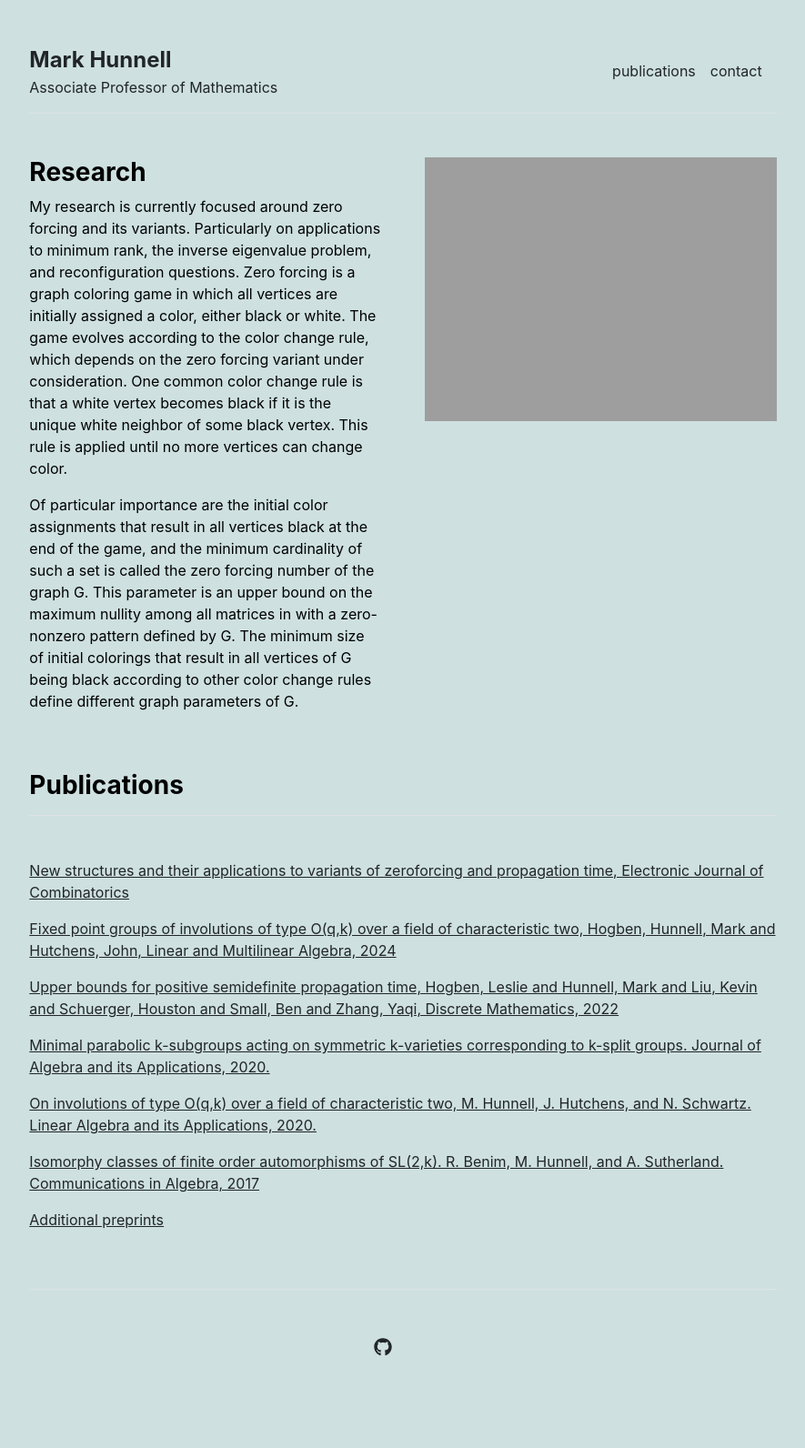
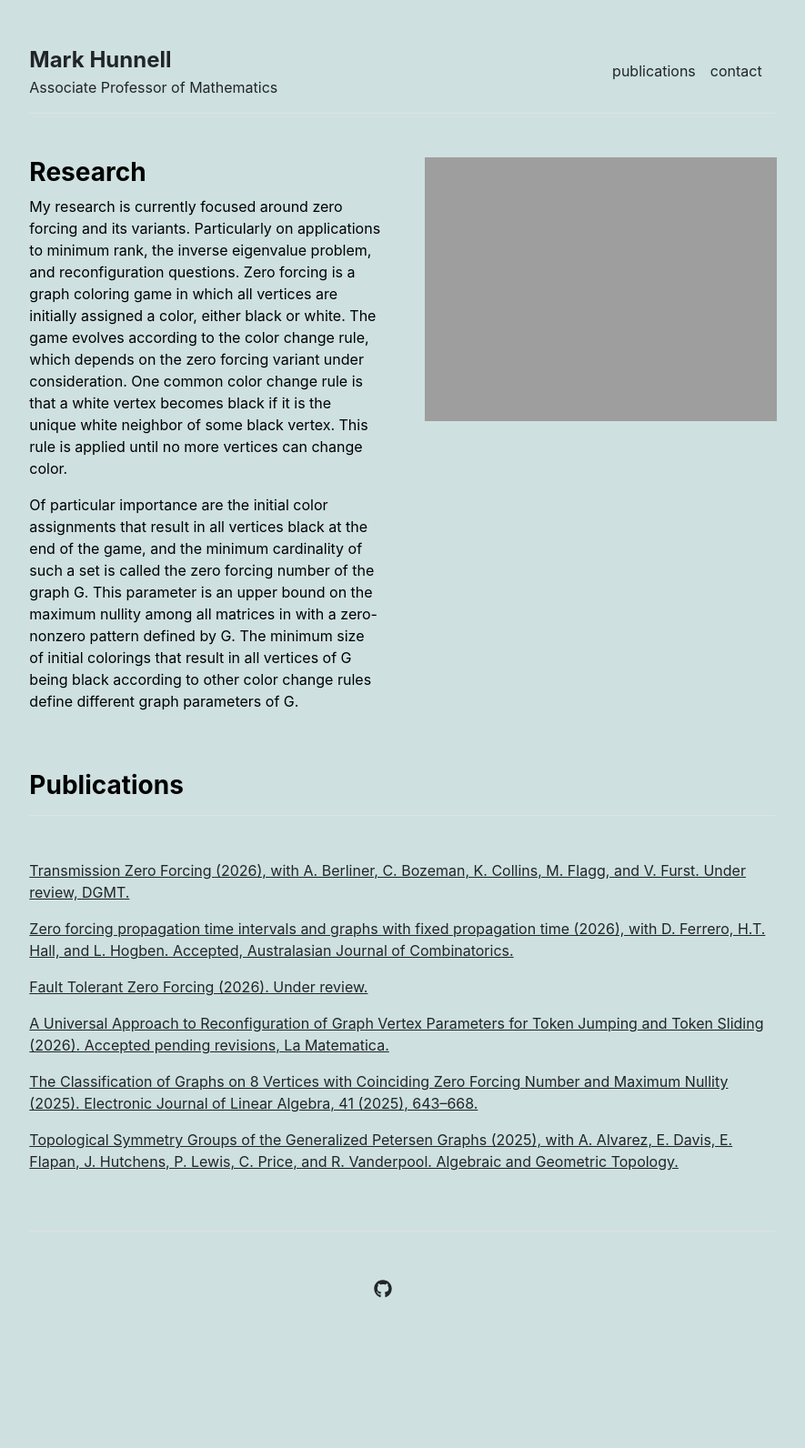
Before and after one commit to hunnellm/hunnellm.github.io, a Jekyll site: the page built from index.md, in a window 1280 px wide. Shown: the whole page at 91% size, without its empty margins (197-1082 px from the left). Built offline with Jekyll 4.4.1, drawn with Linux system fonts in a browser that asks for light colours; after the commit the page ends 1528 px from its top, so only the background shows below that.

Commit message:
Update publications data to match full list from publications.md

```diff
--- a/_data/publications.yml
+++ b/_data/publications.yml
@@ -1,18 +1,21 @@
 featured:
-- {name: 'New structures and their applications to variants of zeroforcing and propagation time, Electronic Journal of Combinatorics', url: 'https://doi.org/10.37236/12237'}
-- {name: 'Fixed point groups of involutions of type O(q,k) over a field of characteristic two, Hogben, Hunnell, Mark and Hutchens, John, Linear and Multilinear Algebra, 2024', url: 'https://www.tandfonline.com/doi/full/10.1080/03081087.2024.2340743'}
-- {name: 'Upper bounds for positive semidefinite propagation time, Hogben, Leslie and Hunnell, Mark and Liu, Kevin and Schuerger, Houston and Small, Ben and Zhang, Yaqi, Discrete Mathematics, 2022', url: '/publications/upper_bounds.pdf'}
-- {name: 'Minimal parabolic k-subgroups acting on symmetric k-varieties corresponding to k-split groups. Journal of Algebra and its Applications, 2020.', url: '/publications/Minimal Parabolics Paper.pdf'}
-- {name: 'On involutions of type O(q,k) over a field of characteristic two, M. Hunnell, J. Hutchens, and N. Schwartz. Linear Algebra and its Applications, 2020.', url: '/publications/Ochar2.pdf'}
-- {name: 'Isomorphy classes of finite order automorphisms of SL(2,k). R. Benim, M. Hunnell, and A. Sutherland. Communications in Algebra, 2017', url: '/publications/Isomorphy classes of finite order automorphisms of SL 2 k.pdf'}
-- {name: 'Additional preprints', url: 'https://arxiv.org/search/?query=hunnell%2C+mark&searchtype=author&abstracts=show&order=-announced_date_first&size=50'}
-
+- {name: 'Transmission Zero Forcing (2026), with A. Berliner, C. Bozeman, K. Collins, M. Flagg, and V. Furst. Under review, DGMT.', url: 'https://arxiv.org/abs/2606.22246'}
+- {name: 'Zero forcing propagation time intervals and graphs with fixed propagation time (2026), with D. Ferrero, H.T. Hall, and L. Hogben. Accepted, Australasian Journal of Combinatorics.', url: 'https://arxiv.org/abs/2511.16335'}
+- {name: 'Fault Tolerant Zero Forcing (2026). Under review.', url: 'https://arxiv.org/abs/2509.07854'}
+- {name: 'A Universal Approach to Reconfiguration of Graph Vertex Parameters for Token Jumping and Token Sliding (2026). Accepted pending revisions, La Matematica.', url: 'https://arxiv.org/abs/2501.03642'}
+- {name: 'The Classification of Graphs on 8 Vertices with Coinciding Zero Forcing Number and Maximum Nullity (2025). Electronic Journal of Linear Algebra, 41 (2025), 643–668.', url: 'https://journals.uwyo.edu/index.php/ela/article/view/9635'}
+- {name: 'Topological Symmetry Groups of the Generalized Petersen Graphs (2025), with A. Alvarez, E. Davis, E. Flapan, J. Hutchens, P. Lewis, C. Price, and R. Vanderpool. Algebraic and Geometric Topology.', url: 'https://msp.org/agt/2025/25-8/p13.xhtml'}
 
 index:
-- {name: 'New structures and their applications to variants of zeroforcing and propagation time, Electronic Journal of Combinatorics', url: 'https://doi.org/10.37236/12237'}
-- {name: 'Fixed point groups of involutions of type O(q,k) over a field of characteristic two, Hunnell, Mark and Hutchens, John, Linear and Multilinear Algebra, 2024', url: 'https://www.tandfonline.com/doi/full/10.1080/03081087.2024.2340743'}
-- {name: 'Upper bounds for positive semidefinite propagation time, Hogben, Leslie and Hunnell, Mark and Liu, Kevin and Schuerger, Houston and Small, Ben and Zhang, Yaqi, Discrete Mathematics, 2022', url: '/publications/upper_bounds.pdf'}
-- {name: 'Minimal parabolic k-subgroups acting on symmetric k-varieties corresponding to k-split groups. Journal of Algebra and its Applications, 2020.', url: '/publications/Minimal Parabolics Paper.pdf'}
-- {name: 'On involutions of type O(q,k) over a field of characteristic two, M. Hunnell, J. Hutchens, and N. Schwartz. Linear Algebra and its Applications, 2020.', url: '/publications/Ochar2.pdf'}
-- {name: 'Isomorphy classes of finite order automorphisms of SL(2,k). R. Benim, M. Hunnell, and A. Sutherland. Communications in Algebra, 2017', url: '/publications/Isomorphy classes of finite order automorphisms of SL 2 k.pdf'}
-- {name: 'Additional preprints', url: 'https://arxiv.org/search/?query=hunnell%2C+mark&searchtype=author&abstracts=show&order=-announced_date_first&size=50'}
+- {name: 'Transmission Zero Forcing (2026), with A. Berliner, C. Bozeman, K. Collins, M. Flagg, and V. Furst. Under review, DGMT.', url: 'https://arxiv.org/abs/2606.22246'}
+- {name: 'Zero forcing propagation time intervals and graphs with fixed propagation time (2026), with D. Ferrero, H.T. Hall, and L. Hogben. Accepted, Australasian Journal of Combinatorics.', url: 'https://arxiv.org/abs/2511.16335'}
+- {name: 'Fault Tolerant Zero Forcing (2026). Under review.', url: 'https://arxiv.org/abs/2509.07854'}
+- {name: 'A Universal Approach to Reconfiguration of Graph Vertex Parameters for Token Jumping and Token Sliding (2026). Accepted pending revisions, La Matematica.', url: 'https://arxiv.org/abs/2501.03642'}
+- {name: 'The Classification of Graphs on 8 Vertices with Coinciding Zero Forcing Number and Maximum Nullity (2025). Electronic Journal of Linear Algebra, 41 (2025), 643–668.', url: 'https://journals.uwyo.edu/index.php/ela/article/view/9635'}
+- {name: 'Topological Symmetry Groups of the Generalized Petersen Graphs (2025), with A. Alvarez, E. Davis, E. Flapan, J. Hutchens, P. Lewis, C. Price, and R. Vanderpool. Algebraic and Geometric Topology.', url: 'https://msp.org/agt/2025/25-8/p13.xhtml'}
+- {name: 'New Structures and Their Applications to Variants of Zero Forcing and Propagation Time (2025). Electronic Journal of Combinatorics, 32(2), P2.19.', url: 'https://doi.org/10.37236/12237'}
+- {name: 'Fixed Point Groups of Involutions of O(q,k) for a Field of Characteristic 2 (2025), with J. Hutchens. Linear and Multilinear Algebra.', url: 'https://www.tandfonline.com/doi/full/10.1080/03081087.2024.2340743'}
+- {name: 'Upper Bounds for Positive Semidefinite Propagation Time (2022). Discrete Mathematics.', url: 'https://doi.org/10.1016/j.disc.2022.112967'}
+- {name: 'Orbits of Minimal Parabolic Subgroups Acting on Symmetric k-Varieties Corresponding to k-split Groups (2021). Journal of Algebra and its Applications.', url: 'https://doi.org/10.1142/S0219498821501991'}
+- {name: 'On Involutions of Type O(q,k) over a Field of Characteristic Two (2020), with J. Hutchens and N. Schwarz. Linear Algebra and its Applications, Vol. 593, 228–250.', url: 'https://doi.org/10.1016/j.laa.2020.02.006'}
+- {name: 'Isomorphy Classes of Finite Order Automorphisms of SL(2,k) (2017), with R.W. Benim and A.K. Sutherland. Communications in Algebra, Vol. 45, No. 12.', url: 'https://doi.org/10.1080/00927872.2017.1298770'}
```
